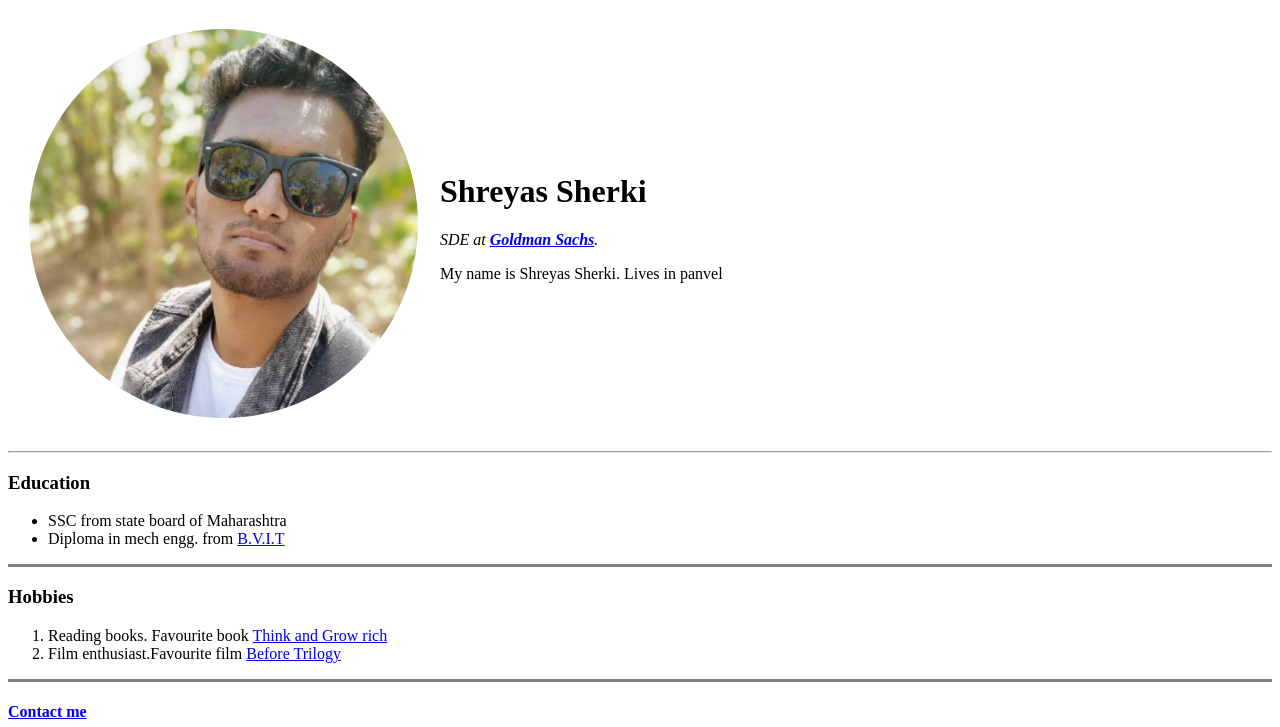
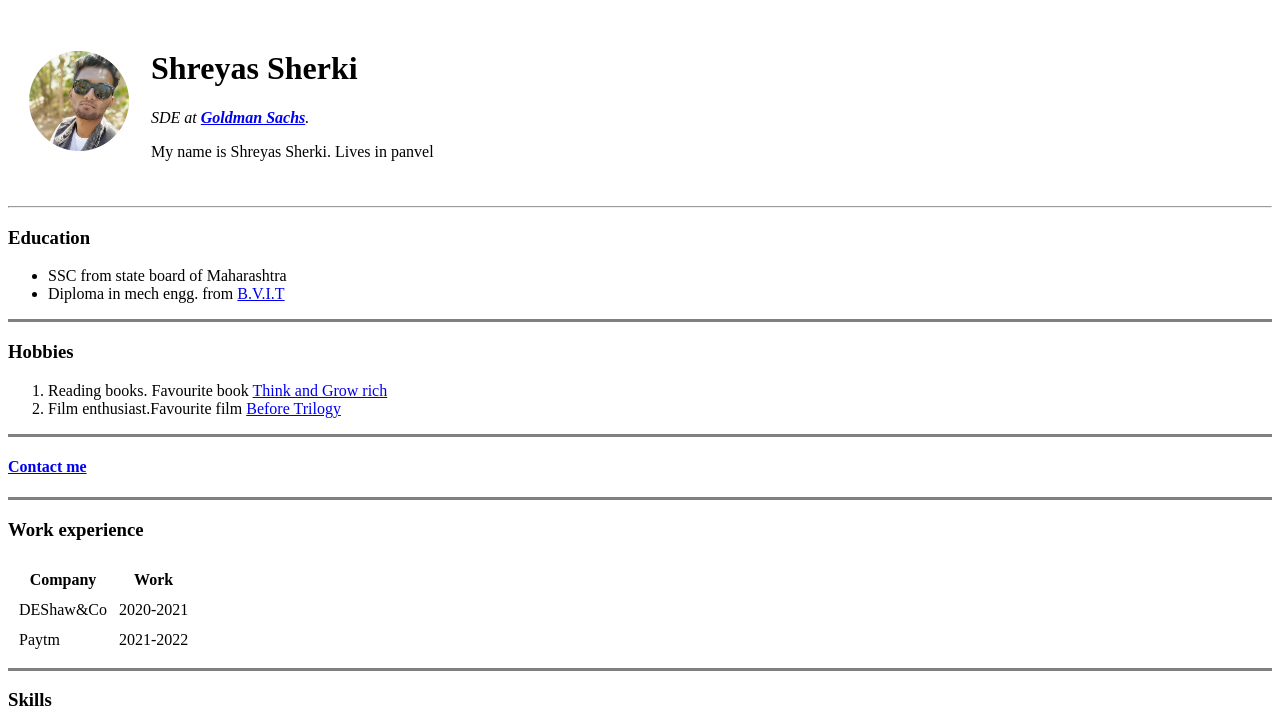
Before and after one commit to Shreyas2412/sample-cv, a plain HTML site: page index.html in a window 1280 px wide. Shown: the top 727 px of the page. Drawn offline with Linux system fonts and the light colour scheme.

Commit message:
update index

```diff
--- a/index.html
+++ b/index.html
@@ -9,7 +9,7 @@
 <body>
   <table cellspacing="20">
     <tr>
-      <td><img src="myproject-modified.png" alt="Shreyas profile picture"></td>
+      <td><img src="myproject-modified.png" alt="Shreyas profile picture" height="100" width="100"></td>
       <td><h1>Shreyas Sherki</h1>
       <p><em>SDE at <strong><a href="https://en.wikipedia.org/wiki/Goldman_Sachs" target="_blank">Goldman Sachs</a></strong>.</em></p>
       <p>My name is Shreyas Sherki. Lives in panvel</p></td>
```
